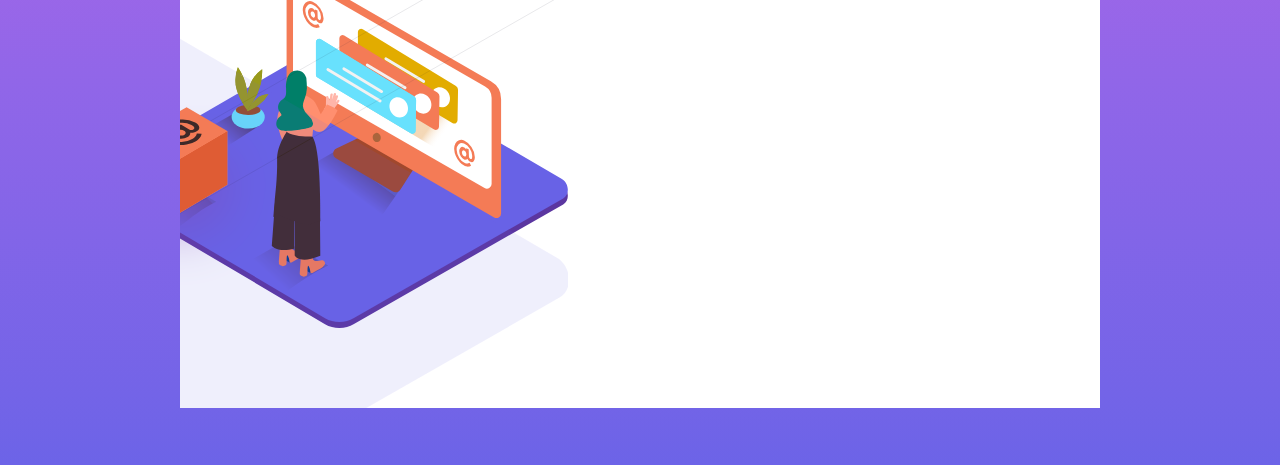
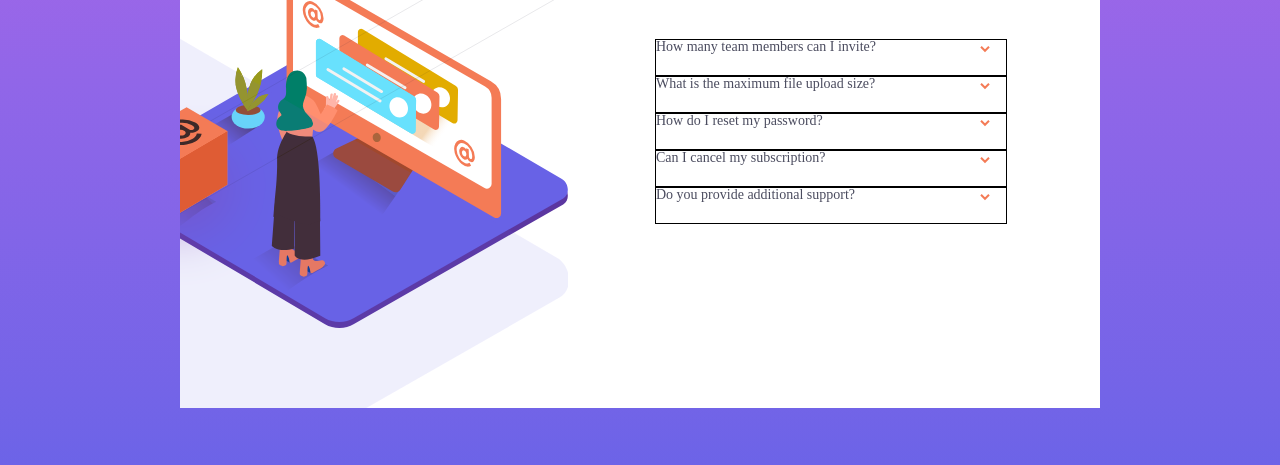
Before and after one commit to Dripcoding/front-end-mentor-faq-accordion-card, a website: page index.html in a window 1280 px wide. Shown: the part 247-712 px from the top of the page. Drawn offline with Linux system fonts and the light colour scheme.

Commit message:
set up faq item header and chevron markup and styles

```diff
--- a/index.html
+++ b/index.html
@@ -15,10 +15,63 @@
 		<title>FAQ Accordion Card</title>
 	</head>
 	<body>
+		<!-- card -->
 		<section class="cardContainer">
+			<!-- bg image container -->
 			<div class="imageContainer"></div>
+			<!-- faq section -->
 			<div class="faqContainer">
 				<h1>FAQ</h1>
+				<div class="faqContainer__item">
+					<h3 class="faqContainer__item__header">
+						How many team members can I invite?
+					</h3>
+					<img
+						class="faqContainer__item__chevron"
+						src="./images/icon-arrow-down.svg"
+						alt="chevron pointing down"
+					/>
+				</div>
+				<div class="faqContainer__item">
+					<h3 class="faqContainer__item__header">
+						What is the maximum file upload size?
+					</h3>
+					<img
+						class="faqContainer__item__chevron"
+						src="./images/icon-arrow-down.svg"
+						alt="chevron pointing down"
+					/>
+				</div>
+				<div class="faqContainer__item">
+					<h3 class="faqContainer__item__header">
+						How do I reset my password?
+					</h3>
+					<img
+						class="faqContainer__item__chevron"
+						src="./images/icon-arrow-down.svg"
+						alt="chevron pointing down"
+					/>
+				</div>
+				<div class="faqContainer__item">
+					<h3 class="faqContainer__item__header">
+						Can I cancel my subscription?
+					</h3>
+					<img
+						class="faqContainer__item__chevron"
+						src="./images/icon-arrow-down.svg"
+						alt="chevron pointing down"
+					/>
+				</div>
+				<div class="faqContainer__item">
+					<h3 class="faqContainer__item__header">
+						Do you provide additional support?
+					</h3>
+					<img
+						class="faqContainer__item__chevron"
+						src="./images/icon-arrow-down.svg"
+						alt="chevron pointing down"
+					/>
+				</div>
 			</div>
 		</section>
 	</body>
--- a/main.scss
+++ b/main.scss
@@ -31,6 +31,21 @@ body {
 		font-weight: $cardHeaderFontWeight;
 		font-style: $cardHeaderFontStyle;
 		line-height: $cardHeaderLineHeight;
+		margin-bottom: 43px;
+	}
+
+	.faqContainer__item {
+		@include desktop-inactive-item;
+		@include flex-row;
+		border: 1px solid black;
+		align-items: flex-start;
+		justify-content: space-between;
+	}
+
+	.faqContainer__item__chevron {
+		padding-bottom: 24px;
+		padding-right: 16px;
+		padding-top: 6px;
 	}
 }
 
--- a/mixins.scss
+++ b/mixins.scss
@@ -38,11 +38,13 @@
 
 // Desktop inactive faq item
 @mixin desktop-inactive-item {
-	color: $cardItemInactiveItemHeight;
-	font-size: $cardInactiveFontSize;
-	font-weight: $cardInactiveFontWeight;
-	line-height: $cardInactiveLineHeight;
-	height: $cardInactiveItemWHeight;
+	color: $cardInactiveItemFontColor;
+	font-family: $cardFontFamily;
+	font-size: $cardInactiveItemFontSize;
+	font-style: $cardFontStyle;
+	font-weight: $cardInactiveItemFontWeight;
+	line-height: $cardInactiveItemLineHeight;
+	height: $cardItemInactiveItemHeight;
 	width: $cardInactiveItemWidth;
 }
 
--- a/palette.scss
+++ b/palette.scss
@@ -14,8 +14,8 @@ $cardHeaderFontStyle: normal;
 $cardHeaderLineHeight: 32px;
 
 // Desktop inactive faq item
-$cardItemInactiveItemHeight: 350px;
-$cardInactiveItemWidth: 35px;
+$cardItemInactiveItemHeight: 35px;
+$cardInactiveItemWidth: 350px;
 $cardInactiveItemFontColor: #4b4c5f;
 $cardInactiveItemFontSize: 14px;
 $cardInactiveItemFontWeight: normal;
```
Also changed, not shown: main.css.
